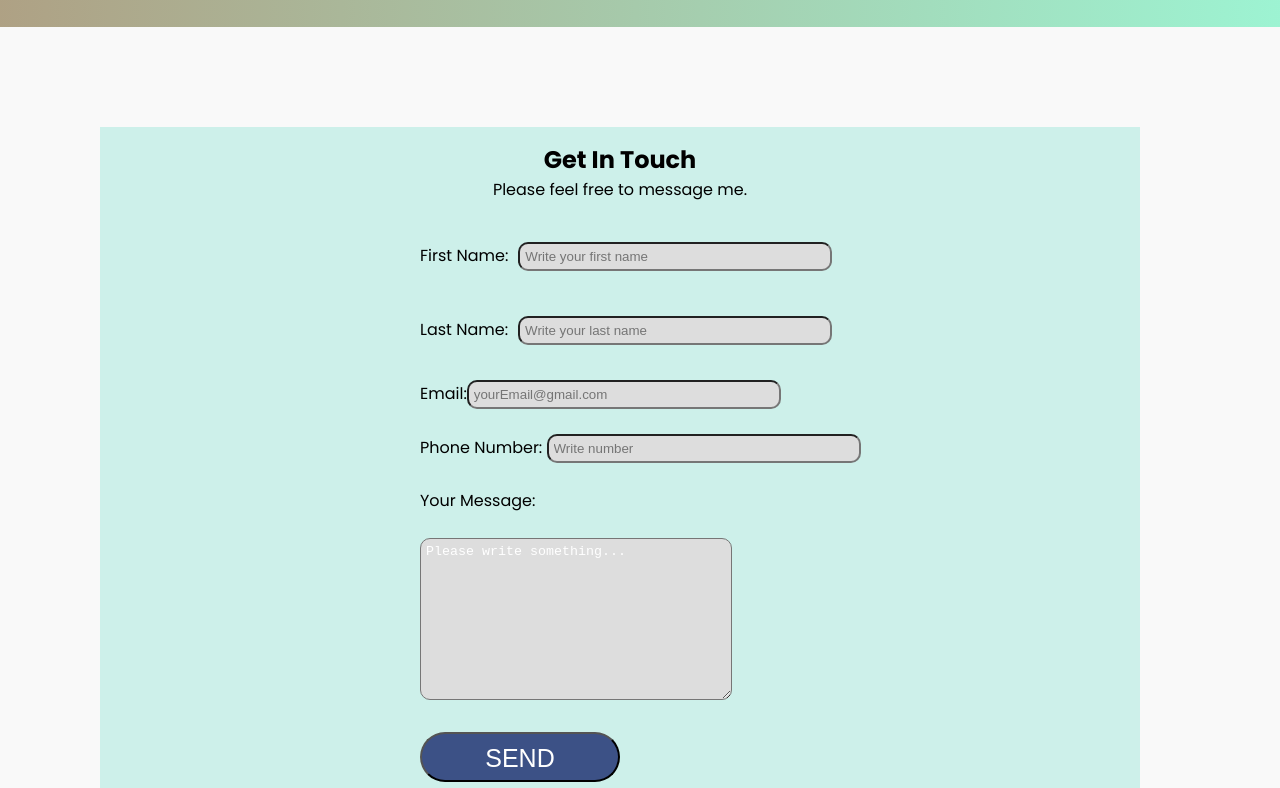
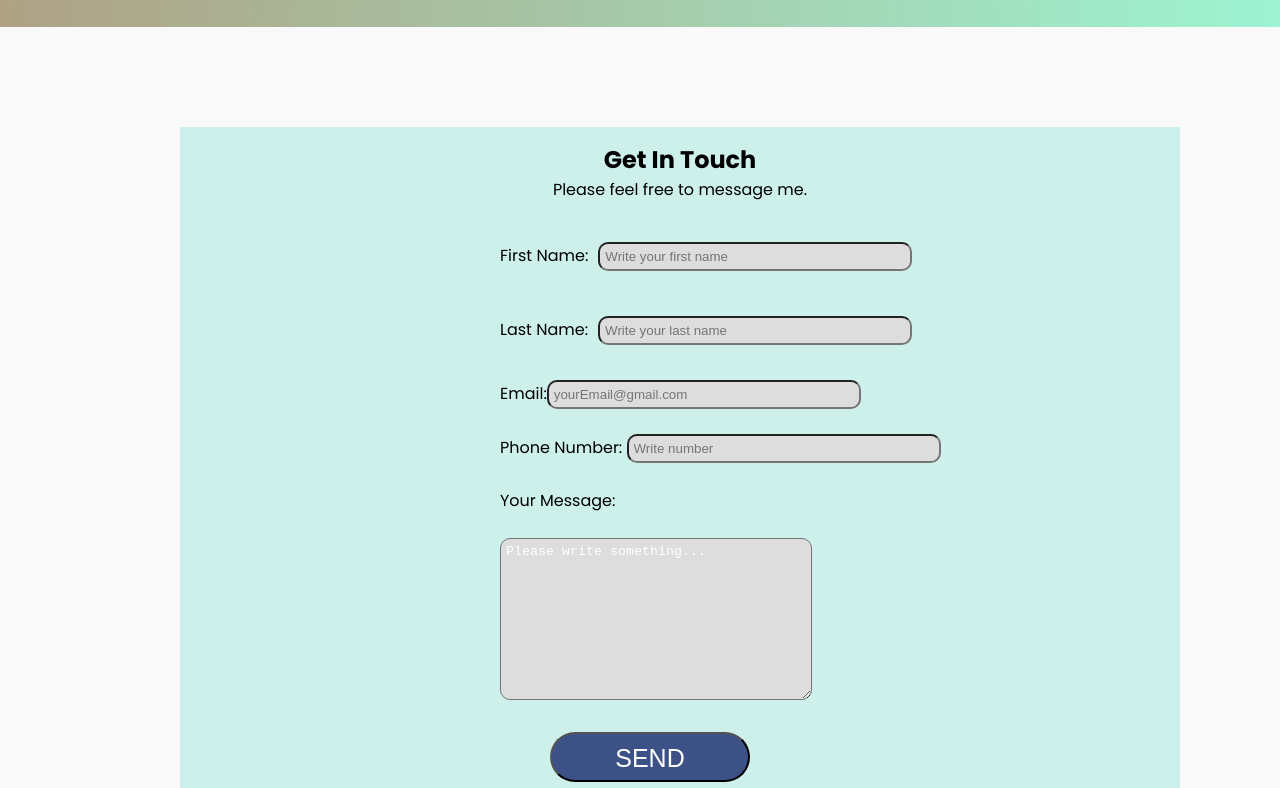
Before and after one commit to ZakirH88/starfoodvelly, a plain HTML site: page index.html in a window 1280 px wide. Shown: the part 2532-3320 px from the top of the page. Drawn offline with Linux system fonts and the light colour scheme.

Commit message:
submit button centerin commit

```diff
--- a/style.css
+++ b/style.css
@@ -209,6 +209,7 @@ h4{
 #contact_form{
 	max-width:1000px;
 	margin:100px;
+	margin-left: 180px;
 	padding:15px 20px;
 	overflow:hidden;
 	background-color:#CDF0EA;
@@ -278,6 +279,9 @@ input[type=submit]{
 	background-color:#FFA900;
 	color:#01937C;
 }
+#submit{
+	margin-left: 50px;
+}
 
 
 /********* Footer section******/
```
